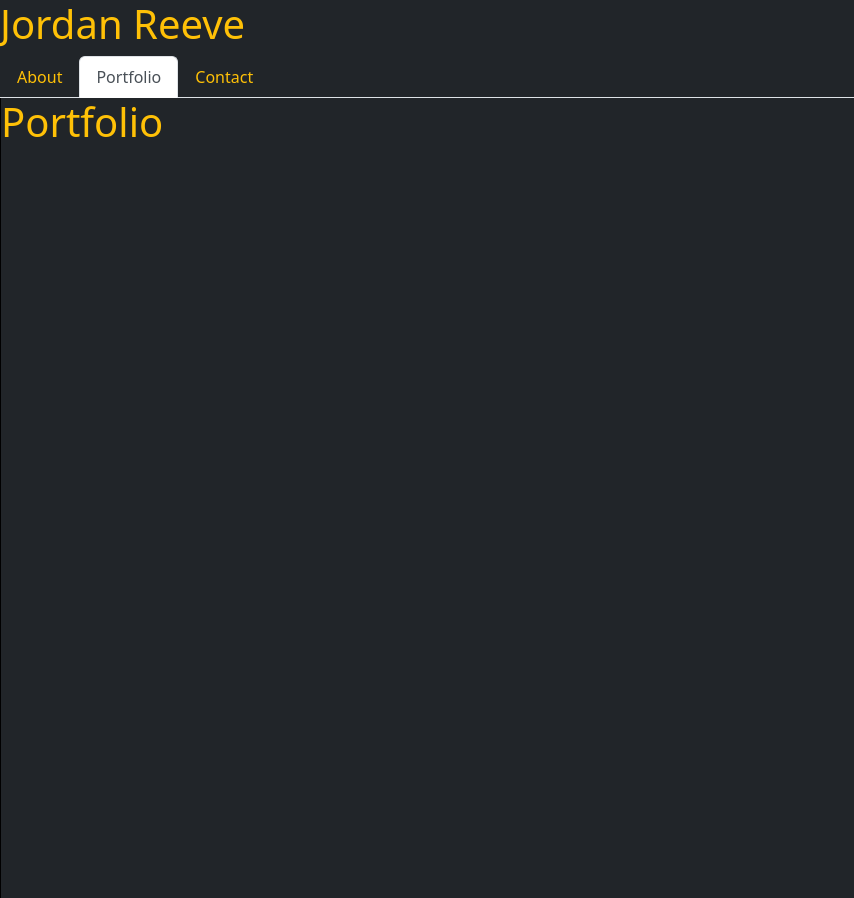
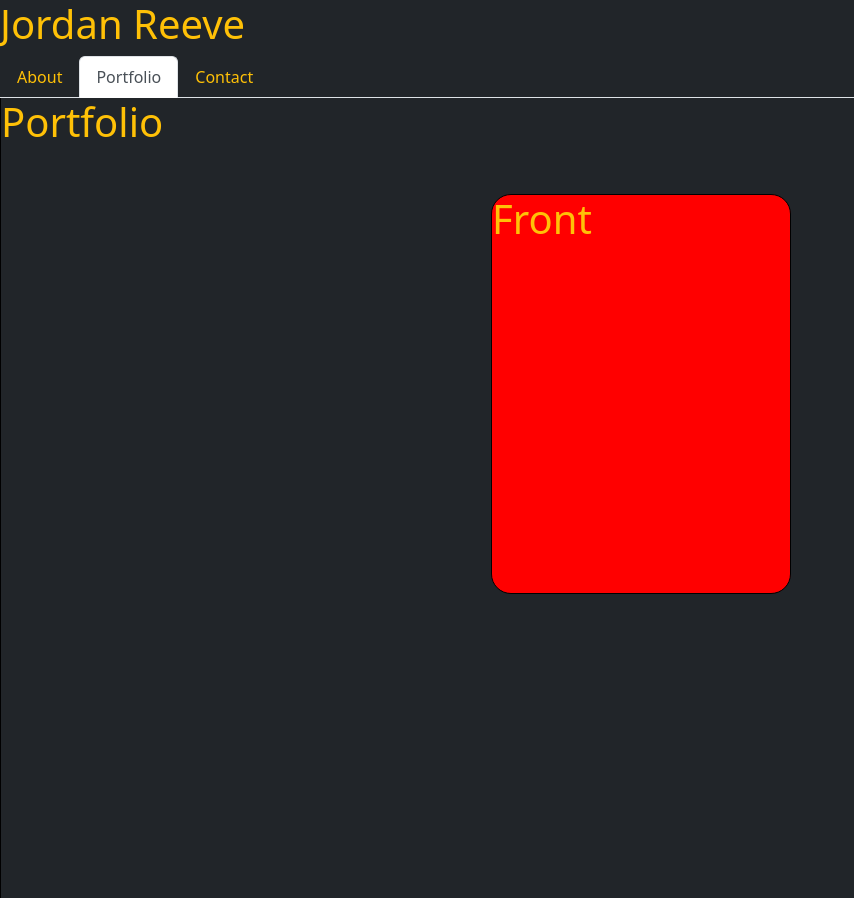
Before and after one commit to jreeve65/React-Portfolio, a React (Vite) app: page /Portfolio in a window 1280 px wide. Shown: the whole page, without its empty margins (0-854 px from the left). Built offline with nearby package versions, Linux system fonts and the light colour scheme.

Commit message:
added flipping card animation

```diff
--- a/package.json
+++ b/package.json
@@ -13,6 +13,7 @@
     "axios": "^1.3.5",
     "bootstrap": "^5.2.3",
     "react": "^18.2.0",
+    "react-card-flip": "^1.2.3",
     "react-dom": "^18.2.0",
     "react-router-dom": "^6.10.0",
     "react-typed": "^2.0.12"
--- a/src/assets/css/Portfolio.css
+++ b/src/assets/css/Portfolio.css
@@ -1,7 +1,3 @@
-/* styles.css */
-/* .container {
-    max-width: 350px;
-    max-height: 400px; */
 body{
     background-color: black;
 
@@ -16,62 +12,16 @@ body{
     overflow: hidden;
 }
 .card{
-    max-width: 350px;
-    max-height: 500px;
-    border: none;
-}
-.card-img {
-    max-width: 500px;
-    height: 450px;
-    object-fit: cover; /* Ensure the video covers the card background */
-}
-.card-img-inner{
-    position: absolute;
+    position: relative;
+    width: 300px;
+    height: 400px;
 
+    border:1px solid black;
+    border-radius: 20px;
 
-    left:50px;
-    max-width: 250px;
-    height: 400px;
-    object-fit: cover;
+    background: red;
 }
 
-.card-img-overlay img{
-    position: relative;
-    bottom: 70px;
-    left:3px;
-    width: 150px;
-    height: 200px;
-
+.card-back{
+    background: blue;
 }
-/* .inner-card {
-    position: relative;
-    right: 150px;
-    display: flex;
-    flex-direction: column;
-    justify-content: center;
-    align-items: center;
-    background-color: #f9f9f9;
-    border: none;
-    padding: 20px;
-    border-radius: 8px;
-    width:0;
-    max-height:0;
-    z-index: 1;
-} */
-
-.img-fluid {
-    max-width: 100%; /* Ensure the image is responsive */
-    height: auto; /* Maintain aspect ratio */
-}
-.card-body{
-    position: absolute;
-    left: -175px;
-    top:40px;
-    display: flex;
-    flex-direction: column;
-    justify-content: center;
-    align-items: center;
-    width: 200px;
-    height: 128px;
-    margin-bottom:15px;
-}
--- a/src/components/PortfolioCard.jsx
+++ b/src/components/PortfolioCard.jsx
@@ -1,28 +1,28 @@
 import React from "react";
-import innercard from "../assets/images/innercardback.mp4"
-const PortfolioCard = ({ backgroundImg, projectImage, projectTitle, projectDescription, projectLink }) => {
+import {useState} from 'react'
+import ReactCardFlip from "react-card-flip";
+const PortfolioCard = () => {
+    const [isFlipped,setIsFlipped] = useState(false);
+
+    function flipCard(){
+        setIsFlipped(!isFlipped);
+    }
+
     return (
-        // <div className="container mt-4">
-
-        <div className="card m-3">
 
 
 
+        <div>
+            <ReactCardFlip flipDirection="horizontal" isFlipped={isFlipped} >
+                <div className="card" onMouseEnter ={flipCard}>
+                    <h1>Front</h1>
+                </div>
+                <div className="card card-back" onMouseLeave={flipCard}>
+                    <h1>Back</h1>
+                </div>
+            </ReactCardFlip>
+        </div>
 
-            <img src={projectImage} alt="Project" className="img-fluid my-1" />
-            <div className="inner-card card bg-dark text-dark">
-
-
-                <div className="card-body bg-light">
-
-                    <h5 className="card-title text-center">{projectTitle}</h5>
-
-                    <p className="card-text">{projectDescription}</p>
-                    <a href={projectLink} className="btn btn-primary">Click Here</a>
-                </div>
-            </div>
-        </div>
-        // </div>
     );
 }
 
--- a/src/pages/Portfolio.jsx
+++ b/src/pages/Portfolio.jsx
@@ -3,7 +3,7 @@ import PortfolioCard from "../components/PortfolioCard";
 // import background from "../assets/images/cpbackground.mp4";
 import bonfire from "../assets/images/bonfirelogo.png";
 import profileImg from "../assets/images/Profile.png";
-import nomad from"../assets/images/nomad.png";
+import nomad from "../assets/images/nomad.png";
 import "../assets/css/Portfolio.css"
 export default function Portfolio() {
   return (
@@ -11,35 +11,16 @@ export default function Portfolio() {
 
       <h1>Portfolio</h1>
       <div className="container-fluid d-flex justify-content-center mt-5">
-      <div className="row">
-      {/* <PortfolioCard
-        video={background}
-        projectImage={bonfire}
-        projectTitle="Project-Bonfire"
-        projectDescription="For more info"
-        projectLink="https://bonfire-lgkj.onrender.com"
-      />
-      <PortfolioCard
-        video={background}
-        projectImage={nomad}
-        projectTitle="Nomad"
-        projectDescription="For more info"
-        projectLink="https://breannacamacho.github.io/Nomad/"
-      />
-      <PortfolioCard
-        video={background}
-        projectImage={profileImg}
-        projectTitle="Comming soon!"
-        projectDescription="For more info"
-        projectLink="https://www.google.com/"
-      /> */}
+        <div className="row">
+          <PortfolioCard/>
 
 
-       </div>
-      {/*add new row here for future projects */}
+
+        </div>
+        {/*add new row here for future projects */}
 
       </div>
-      </div>
+    </div>
 
   );
 }
```
Also changed, not shown: 1 other file (tests, documents, lock files or other folders).
